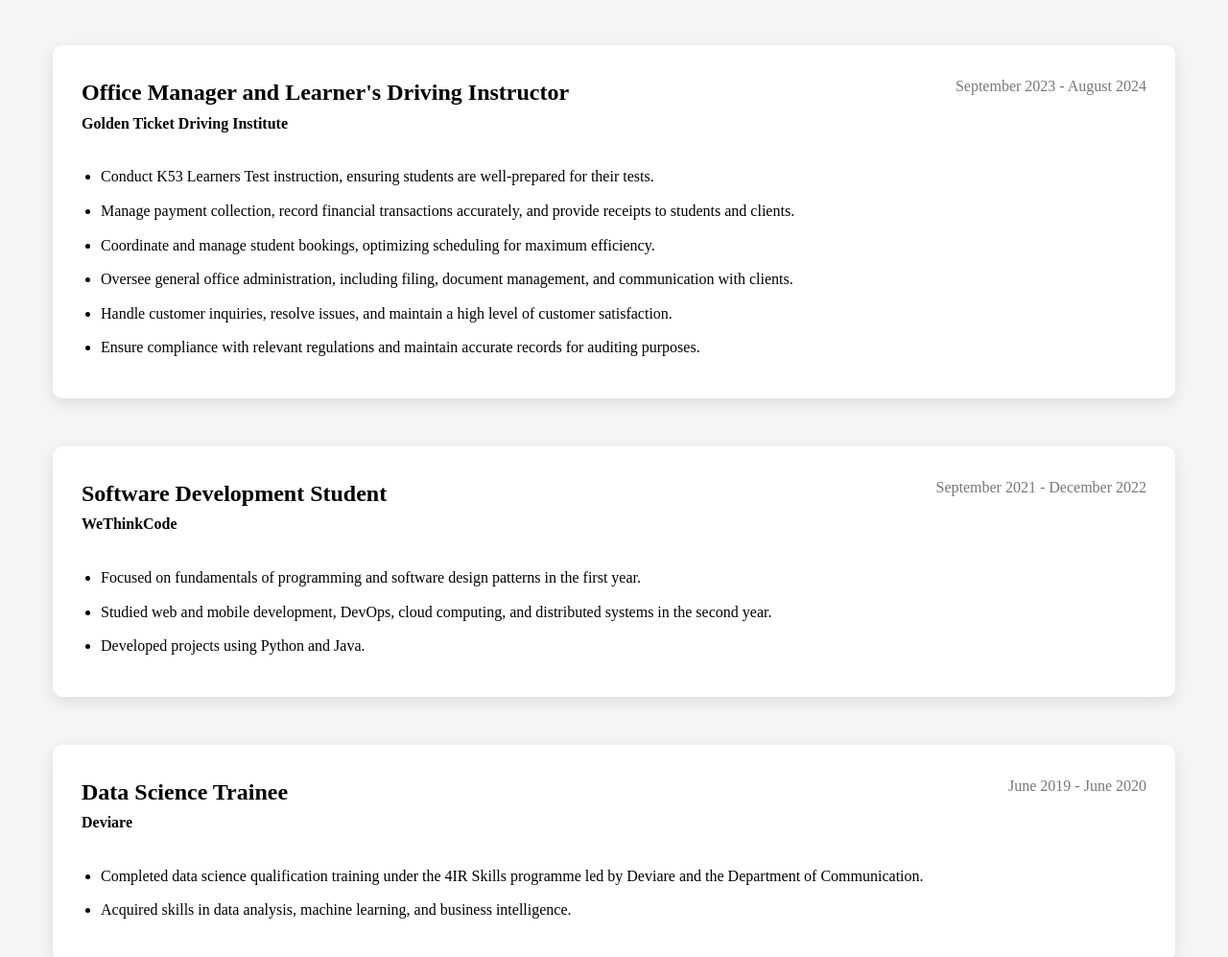
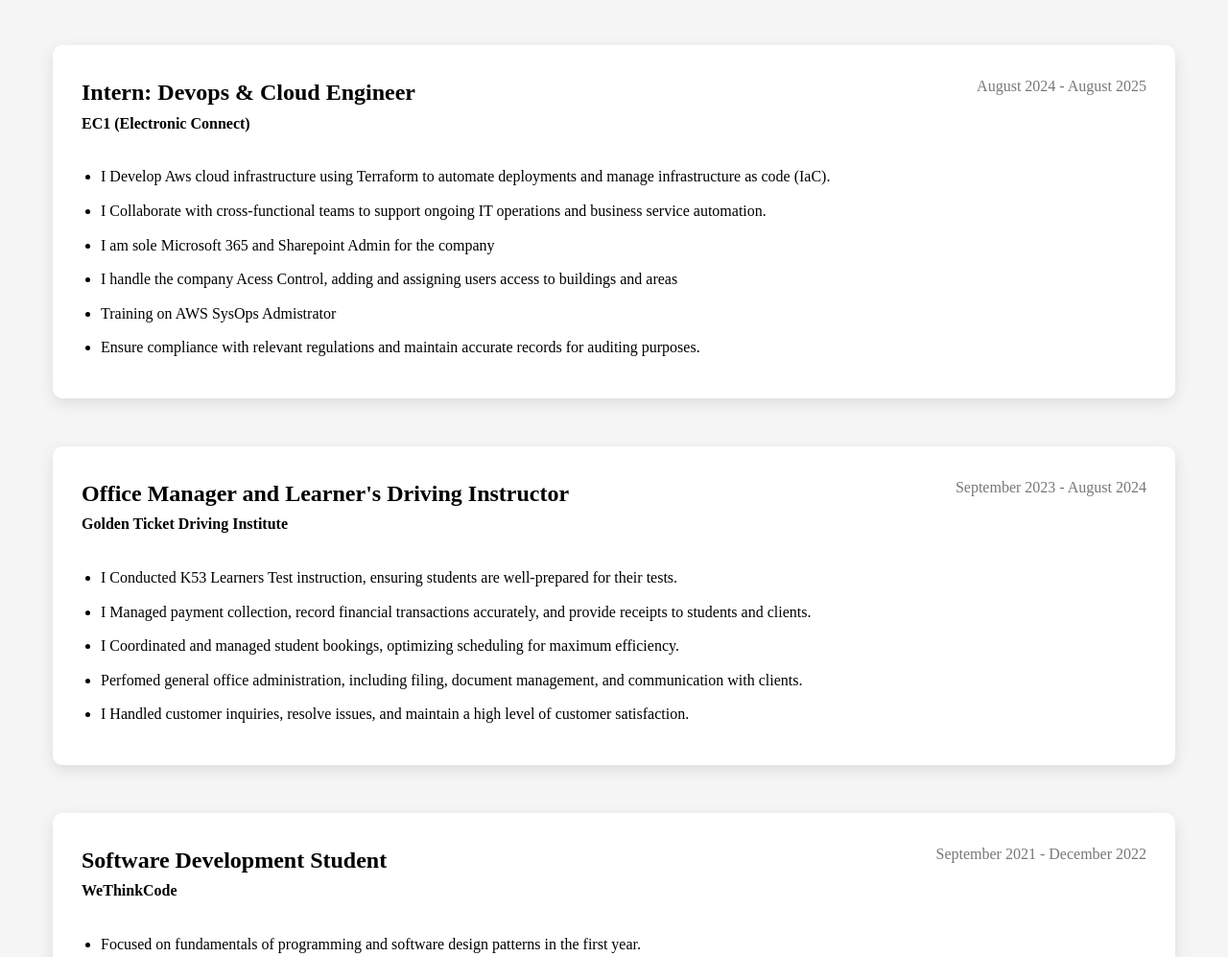
Before and after one commit to Mzokhulayo/Portfolio-Website, a plain HTML site: page index.html in a window 1280 px wide. Shown: the part 5469-6466 px from the top of the page at 96% size. Drawn offline with Linux system fonts and the light colour scheme.

Commit message:
added current role

```diff
--- a/index.html
+++ b/index.html
@@ -218,6 +218,25 @@
             <div class="experience-item">
                 <div class="experience-header">
                     <div>
+                        <h3 class="experience-title">Intern: Devops & Cloud Engineer</h3>
+                        <p class="experience-company">EC1 (Electronic Connect)</p>
+                    </div>
+                    <p class="experience-date">August 2024 - August 2025</p>
+                </div>
+                <div class="experience-description">
+                    <ul>
+                        <li>I Develop Aws cloud infrastructure using Terraform to automate deployments and manage infrastructure as code (IaC).</li>
+                        <li>I Collaborate with cross-functional teams to support ongoing IT operations and business service automation.</li>
+                        <li>I am sole Microsoft 365 and Sharepoint Admin for the company</li>
+                        <li>I handle the company Acess Control, adding and assigning users access to buildings and areas</li>
+                        <li>Training on AWS SysOps Admistrator</li>
+                        <li>Ensure compliance with relevant regulations and maintain accurate records for auditing purposes.</li>
+                    </ul>
+                </div>
+            </div>
+            <div class="experience-item">
+                <div class="experience-header">
+                    <div>
                         <h3 class="experience-title">Office Manager and Learner's Driving Instructor</h3>
                         <p class="experience-company">Golden Ticket Driving Institute</p>
                     </div>
@@ -225,12 +244,11 @@
                 </div>
                 <div class="experience-description">
                     <ul>
-                        <li>Conduct K53 Learners Test instruction, ensuring students are well-prepared for their tests.</li>
-                        <li>Manage payment collection, record financial transactions accurately, and provide receipts to students and clients.</li>
-                        <li>Coordinate and manage student bookings, optimizing scheduling for maximum efficiency.</li>
-                        <li>Oversee general office administration, including filing, document management, and communication with clients.</li>
-                        <li>Handle customer inquiries, resolve issues, and maintain a high level of customer satisfaction.</li>
-                        <li>Ensure compliance with relevant regulations and maintain accurate records for auditing purposes.</li>
+                        <li>I Conducted K53 Learners Test instruction, ensuring students are well-prepared for their tests.</li>
+                        <li>I Managed payment collection, record financial transactions accurately, and provide receipts to students and clients.</li>
+                        <li>I Coordinated and managed student bookings, optimizing scheduling for maximum efficiency.</li>
+                        <li>Perfomed general office administration, including filing, document management, and communication with clients.</li>
+                        <li>I Handled customer inquiries, resolve issues, and maintain a high level of customer satisfaction.</li>
                     </ul>
                 </div>
             </div>
```
